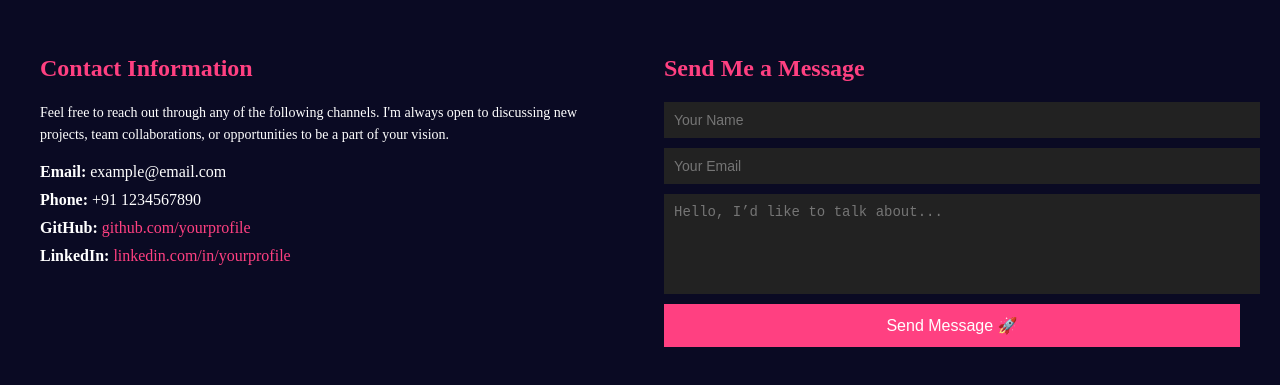
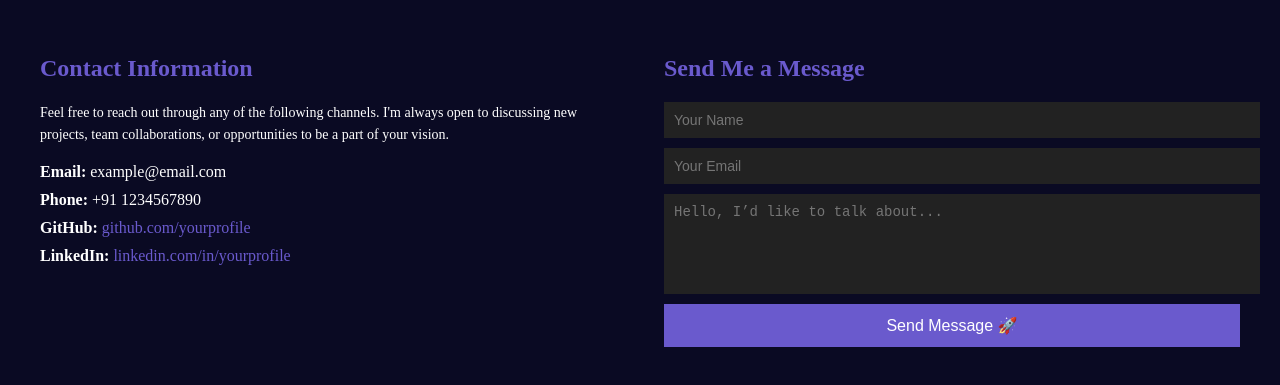
Before and after one commit to Arunitdy/portfolio-2.0, a React (Vite) app in the folder portfolio/: page / in a window 1280 px wide. Shown: the part 1081-1466 px from the top of the page. Built offline with nearby package versions, Linux system fonts and the light colour scheme.

Commit message:
update profile styles to change color scheme from pink to purple

```diff
--- a/portfolio/src/All/Profile.css
+++ b/portfolio/src/All/Profile.css
@@ -178,7 +178,7 @@
 
   .contact-info h2,
   .contact-form h2 {
-    color: #ff4081;
+    color: #6a5acd;
   }
 
   .contact-info p {
@@ -196,7 +196,7 @@
   }
 
   .contact-info a {
-    color: #ff4081;
+    color: #6a5acd;
     text-decoration: none;
   }
 
@@ -222,7 +222,7 @@
   }
 
   .contact-form button {
-    background: #ff4081;
+    background: #6a5acd;
     color: white;
     border: none;
     padding: 12px;
```
